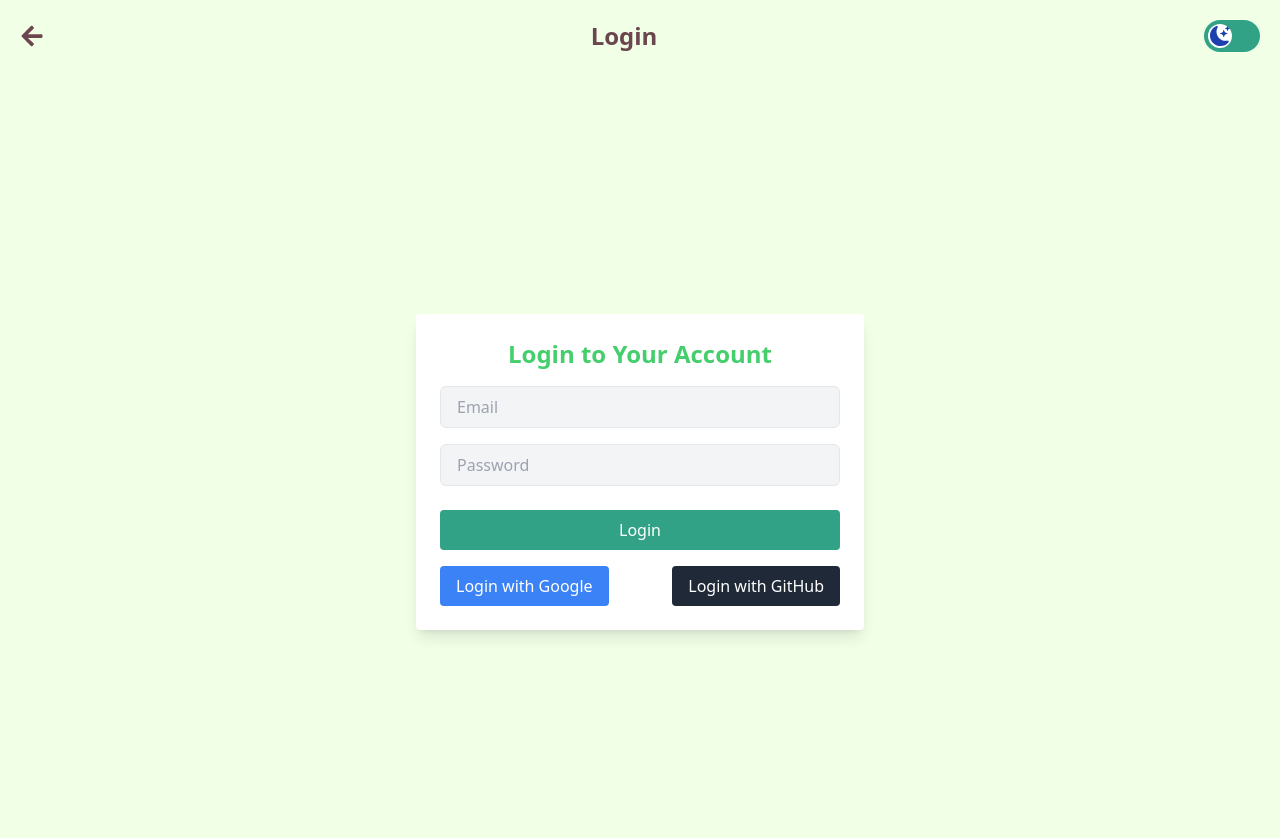
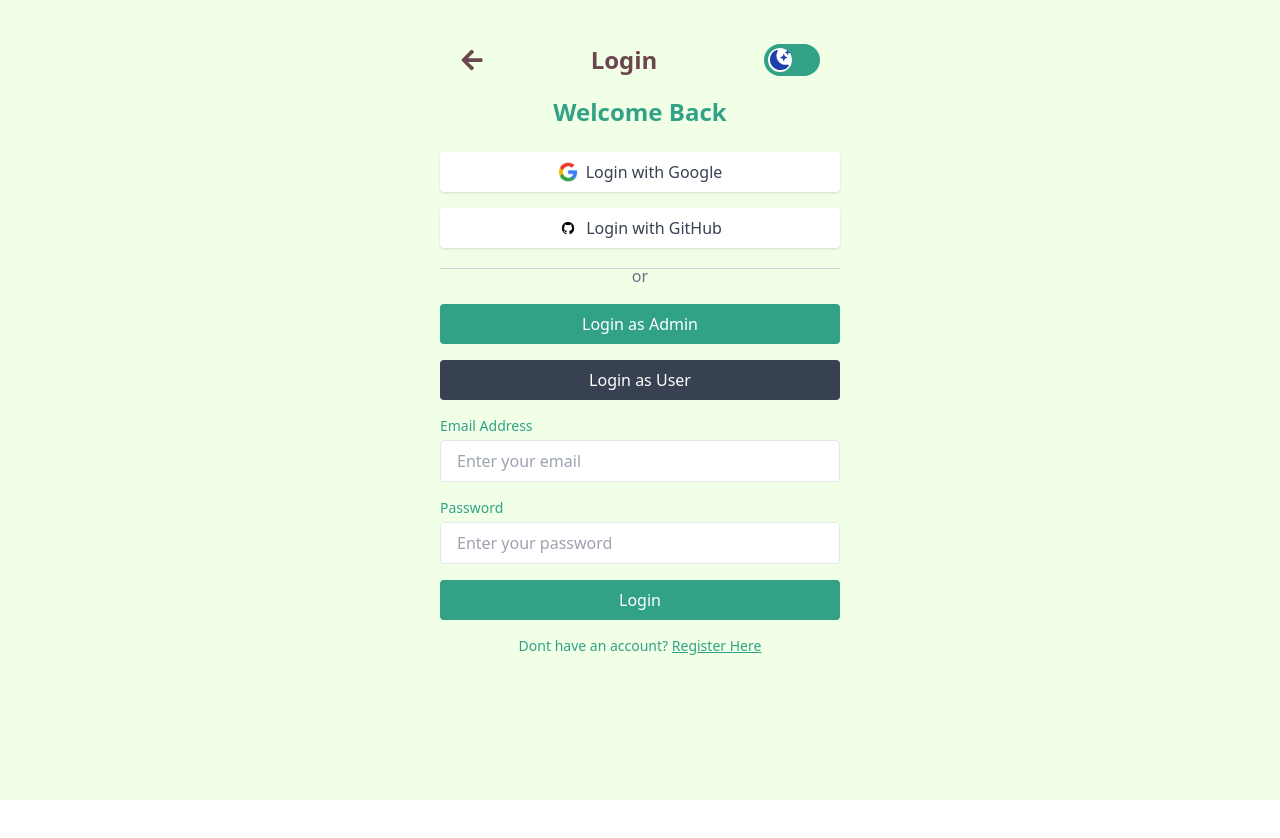
Before and after one commit to dionsubaktiar/reactwebprofile, a Next.js app: page /auth-crud/login in a window 1280 px wide. Shown: the top 838 px of the page. After the commit the page ends 800 px from the top, so only its background shows below. Built offline with nearby package versions, Linux system fonts and the light colour scheme.

Commit message:
this is the correct login page

```diff
--- a/app/auth-crud/login/page.tsx
+++ b/app/auth-crud/login/page.tsx
@@ -2,23 +2,34 @@
 
 import { useState } from "react";
 import { useRouter } from "next/navigation";
-import { useAuth } from "../../context/authContext";
+import axios from "axios";
 import Navbar from "../../components/navbar";
-import axios from "axios";
+import Image from "next/image";
+import Link from "next/link";
+import { useAuth } from "../../context/authContext"; // Import useAuth hook
 
 const LoginPage = () => {
   const [email, setEmail] = useState("");
   const [password, setPassword] = useState("");
-  const { setAuth, loginWithOAuth, isRestoringAuth } = useAuth();
+  const [isLoading, setIsLoading] = useState(false);
   const router = useRouter();
-  const [isLoading, setIsLoading] = useState(false);
+  const { setAuth } = useAuth(); // Access setAuth function from context
 
-  if (isRestoringAuth) {
-    return <div>Loading authentication state...</div>;
-  }
+  const handleOAuthLogin = (provider: "google" | "github") => {
+    router.push(
+      `https://personalproject.nusantaratranssentosa.co.id/api/auth/${provider}/redirect`
+    );
+  };
 
-  const handleLogin = async (e: React.FormEvent) => {
-    e.preventDefault();
+  const handleLogin = async (role: "admin" | "user" | "custom") => {
+    const credentials =
+      role === "admin"
+        ? { email: "admin@example.com", password: "adminpassword" }
+        : { email: "johndoe@example.com", password: "Johndoe123" };
+
+    setEmail(credentials.email);
+    setPassword(credentials.password);
+
     try {
       setIsLoading(true);
 
@@ -28,17 +39,24 @@ const LoginPage = () => {
         { withCredentials: true }
       );
 
-      // Perform login
+      // Perform the login request
       const response = await axios.post(
         "https://personalproject.nusantaratranssentosa.co.id/api/login",
-        { email, password },
+        credentials,
         { withCredentials: true }
       );
 
-      const { user, token } = response.data;
-      setAuth(user, token); // Save authentication state
+      // Get user data and token from response
+      const user = response.data.user;
+      const token = response.data.token;
 
-      router.push("/auth-crud");
+      // Save user and token using context
+      setAuth(user, token);
+
+      console.log(`${role} logged in successfully.`);
+
+      // Redirect to dashboard or home page after login
+      router.replace("/auth-crud/");
     } catch (error) {
       console.error("Login failed:", error);
     } finally {
@@ -47,55 +65,129 @@ const LoginPage = () => {
   };
 
   return (
-    <div className="min-h-screen bg-honeyDew text-customGreen-dark dark:bg-gray-800 dark:text-honeyDew">
-      <Navbar title="Login" />
-      <div className="flex justify-center items-center min-h-screen">
-        <div className="bg-white p-6 rounded shadow-lg w-full max-w-md dark:bg-gray-700">
-          <h2 className="text-2xl font-semibold text-center mb-4 text-customGreen-default dark:text-honeyDew">
-            Login to Your Account
-          </h2>
-          <form onSubmit={handleLogin}>
+    <div className="min-h-screen bg-honeyDew text-customGreen-dark dark:bg-gray-900 dark:text-honeyDew">
+      <div className="max-w-md mx-auto p-6">
+        <Navbar title="Login" />
+
+        <h1 className="text-2xl font-bold text-center mb-6">Welcome Back</h1>
+
+        <div className="space-y-4">
+          {/* Google Login Button */}
+          <button
+            className="flex items-center justify-center w-full px-4 py-2 bg-white text-gray-700 rounded shadow hover:bg-gray-100 transition dark:bg-gray-800 dark:text-gray-300"
+            onClick={() => {
+              handleOAuthLogin("google");
+            }}
+          >
+            <Image
+              src="/assets/images/google-logo.png"
+              alt="Google"
+              width={20}
+              height={20}
+              className="mr-2"
+            />
+            Login with Google
+          </button>
+
+          {/* GitHub Login Button */}
+          <button
+            className="flex items-center justify-center w-full px-4 py-2 bg-white text-gray-700 rounded shadow hover:bg-gray-100 transition dark:bg-gray-800 dark:text-gray-300"
+            onClick={() => {
+              handleOAuthLogin("github");
+            }}
+          >
+            <Image
+              src="/assets/images/github-logo.png"
+              alt="GitHub"
+              width={20}
+              height={20}
+              className="mr-2"
+            />
+            Login with GitHub
+          </button>
+
+          <div className="relative text-center mt-6">
+            <span className="bg-honeyDew px-4 text-gray-500 dark:bg-gray-900 dark:text-gray-400">
+              or
+            </span>
+            <div className="absolute inset-x-0 top-1 border-t border-gray-300 dark:border-gray-700"></div>
+          </div>
+
+          {/* Login as Admin */}
+          <button
+            className="w-full px-4 py-2 bg-customGreen-dark text-white rounded hover:bg-customGreen-default transition dark:bg-customGreen-light dark:text-gray-800"
+            onClick={() => handleLogin("admin")}
+            disabled={isLoading}
+          >
+            {isLoading ? "Logging in..." : "Login as Admin"}
+          </button>
+
+          {/* Login as User */}
+          <button
+            className="w-full px-4 py-2 bg-gray-700 text-white rounded hover:bg-gray-800 transition"
+            onClick={() => handleLogin("user")}
+            disabled={isLoading}
+          >
+            {isLoading ? "Logging in..." : "Login as User"}
+          </button>
+
+          {/* Email and Password Input */}
+          <form
+            onSubmit={(e) => {
+              e.preventDefault();
+              handleLogin("custom");
+            }}
+            className="mt-6"
+          >
             <div className="mb-4">
+              <label htmlFor="email" className="block text-sm font-medium mb-1">
+                Email Address
+              </label>
               <input
+                id="email"
                 type="email"
-                placeholder="Email"
                 value={email}
                 onChange={(e) => setEmail(e.target.value)}
-                required
-                className="w-full px-4 py-2 border rounded-md bg-gray-100 dark:bg-gray-600 dark:text-white"
+                className="w-full px-4 py-2 border rounded dark:bg-gray-800 dark:border-gray-700 dark:text-honeyDew"
+                placeholder="Enter your email"
               />
             </div>
-            <div className="mb-6">
+
+            <div className="mb-4">
+              <label
+                htmlFor="password"
+                className="block text-sm font-medium mb-1"
+              >
+                Password
+              </label>
               <input
+                id="password"
                 type="password"
-                placeholder="Password"
                 value={password}
                 onChange={(e) => setPassword(e.target.value)}
-                required
-                className="w-full px-4 py-2 border rounded-md bg-gray-100 dark:bg-gray-600 dark:text-white"
+                className="w-full px-4 py-2 border rounded dark:bg-gray-800 dark:border-gray-700 dark:text-honeyDew"
+                placeholder="Enter your password"
               />
             </div>
+
             <button
               type="submit"
+              className="w-full px-4 py-2 bg-customGreen-dark text-white rounded hover:bg-customGreen-default transition dark:bg-customGreen-light dark:text-gray-800"
               disabled={isLoading}
-              className="w-full py-2 bg-customGreen-dark text-white rounded hover:bg-customGreen-light dark:bg-customGreen-light dark:hover:bg-customGreen-dark transition"
             >
               {isLoading ? "Logging in..." : "Login"}
             </button>
           </form>
-          <div className="mt-4 flex justify-between">
-            <button
-              onClick={() => loginWithOAuth("google")}
-              className="bg-blue-500 text-white px-4 py-2 rounded hover:bg-blue-600 transition"
-            >
-              Login with Google
-            </button>
-            <button
-              onClick={() => loginWithOAuth("github")}
-              className="bg-gray-800 text-white px-4 py-2 rounded hover:bg-gray-900 transition"
-            >
-              Login with GitHub
-            </button>
+          <div className="mt-4 text-center">
+            <p className="text-sm">
+              Dont have an account?{" "}
+              <Link
+                href="/auth-crud/register"
+                className="text-customGreen-dark underline hover:text-customGreen-default dark:text-customGreen-light"
+              >
+                Register Here
+              </Link>
+            </p>
           </div>
         </div>
       </div>
```
